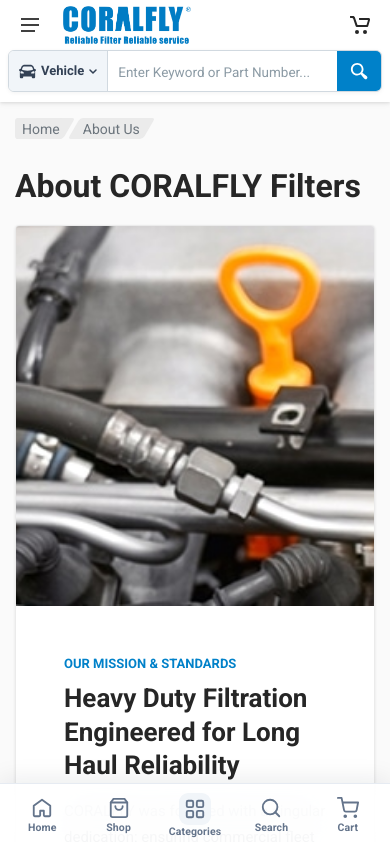
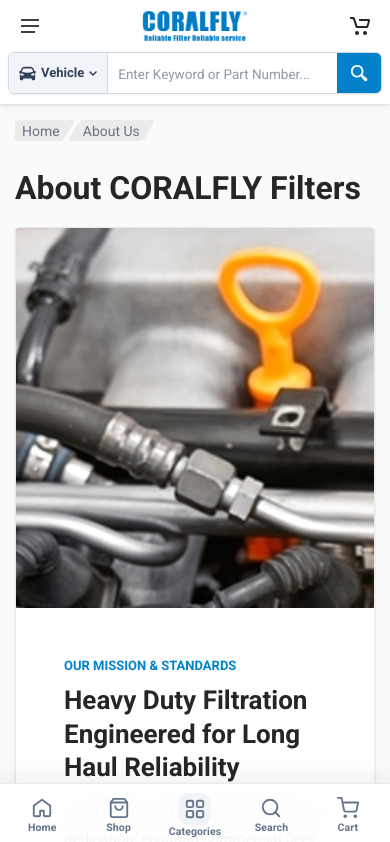
Before and after one commit to QASchoolUSA/Coralfly-Filters, a Next.js app: page /about in a window 390 px wide. Shown: the top 842 px of the page. Built offline with nearby package versions, Linux system fonts and the light colour scheme.

Commit message:
feat: add styles and constraints for centered mobile header layout and logo

```diff
--- a/src/app/globals.css
+++ b/src/app/globals.css
@@ -916,6 +916,34 @@ html {
   box-shadow: 0 2px 6px rgba(0, 0, 0, 0.06);
 }
 
+/* Centered Mobile Header Bar */
+.mobile-header__body {
+  height: 52px;
+  display: grid !important;
+  grid-template-columns: 1fr auto 1fr;
+  align-items: center;
+}
+
+.mobile-header__menu-button {
+  justify-self: start;
+}
+
+.mobile-header__logo {
+  justify-self: center;
+  display: flex !important;
+  align-items: center;
+  justify-content: center;
+  padding: 0 6px !important;
+  margin: 0 auto;
+}
+
+.mobile-header__indicators {
+  justify-self: end;
+  display: flex;
+  justify-content: flex-end;
+  margin-left: 0 !important;
+}
+
 /* ==========================================================================
    CORALFLY Professional Product Gallery Slider & Lightbox
    ========================================================================== */
--- a/src/components/Header.tsx
+++ b/src/components/Header.tsx
@@ -650,7 +650,7 @@ export function Header() {
                   alt="CORALFLY"
                   width={130}
                   height={32}
-                  style={{ objectFit: "contain", height: "auto" }}
+                  style={{ objectFit: "contain", width: "auto", height: "auto", maxHeight: 32 }}
                   priority
                 />
               </Link>
```
